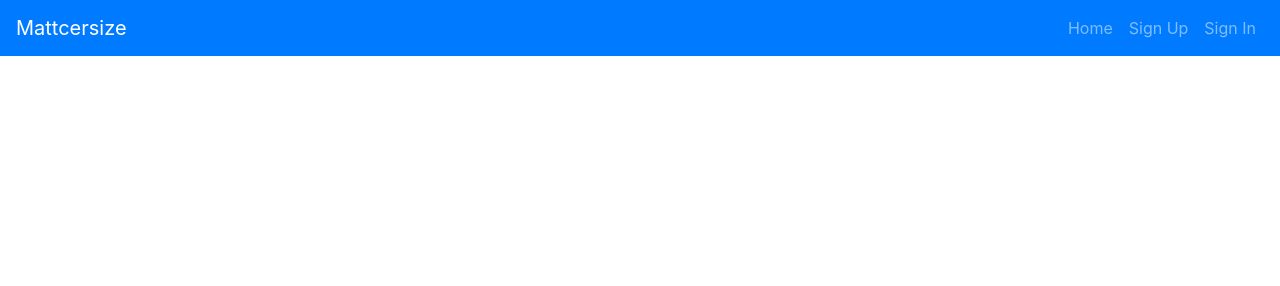
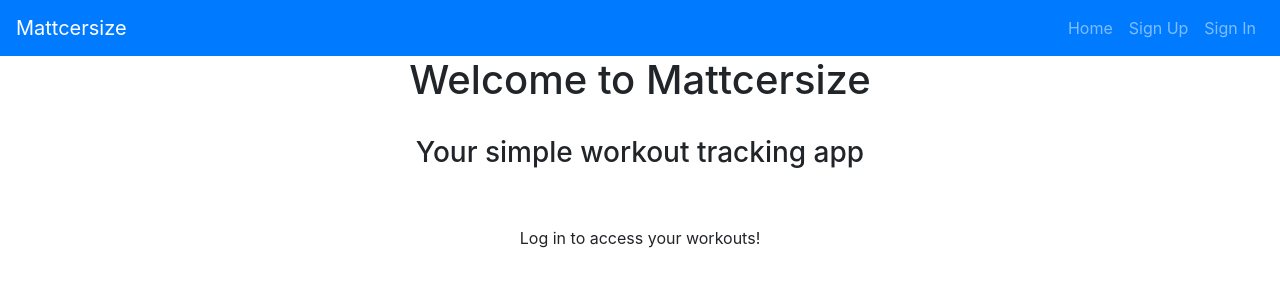
Before and after one commit to MTaylor124/Mattcersize-Client, a React app: page / in a window 1280 px wide. Built offline with nearby package versions, Linux system fonts and the light colour scheme.

Commit message:
Added see workouts button on home page

```diff
--- a/src/components/App/App.js
+++ b/src/components/App/App.js
@@ -9,6 +9,7 @@ import SignIn from '../SignIn/SignIn'
 import SignOut from '../SignOut/SignOut'
 import ChangePassword from '../ChangePassword/ChangePassword'
 
+import Home from '../Home/Home'
 import Workout from '../Workouts/Workout'
 import Workouts from '../Workouts/Workouts'
 import CreateWorkout from '../Workouts/CreateWorkout'
@@ -120,7 +121,11 @@ class App extends Component {
               />
             )}
           />
-
+          <Route exact path='/' user={user}
+            render={() => (
+              <Home user={user} />
+            )}
+          />
           <Route path='/sign-up' render={() => (
             <SignUp alert={this.alert} setUser={this.setUser} />
           )} />
--- /dev/null
+++ b/src/components/Home/Home.js
@@ -0,0 +1,34 @@
+import React from 'react'
+
+import Button from 'react-bootstrap/Button'
+
+const Home = props => {
+  console.log(props)
+  const { user } = props
+  let seeWorkouts
+  if (user) {
+    seeWorkouts = (
+      <React.Fragment>
+        <Button className="showworkoutsbutton" variant="outline-info" size="lg" href='#workouts/'>My Workouts</Button>
+      </React.Fragment>
+    )
+  } else {
+    seeWorkouts = (
+      <React.Fragment>
+        <p className="see-workouts">Log in to access your workouts!</p>
+      </React.Fragment>
+    )
+  }
+  return (
+    <React.Fragment>
+      <h1 className="homepage-intro">Welcome to Mattcersize</h1>
+      <br/>
+      <h3 className="homepage-intro-sub">Your simple workout tracking app</h3>
+      <br/>
+      <br/>
+      {seeWorkouts}
+    </React.Fragment>
+  )
+}
+
+export default Home
--- a/src/index.scss
+++ b/src/index.scss
@@ -1 +1,6 @@
 @import '~bootstrap/scss/bootstrap';
+
+.homepage-intro, .homepage-intro-sub, .see-workouts, .showworkoutsbutton {
+  display: flex;
+  justify-content: center;
+}
```
